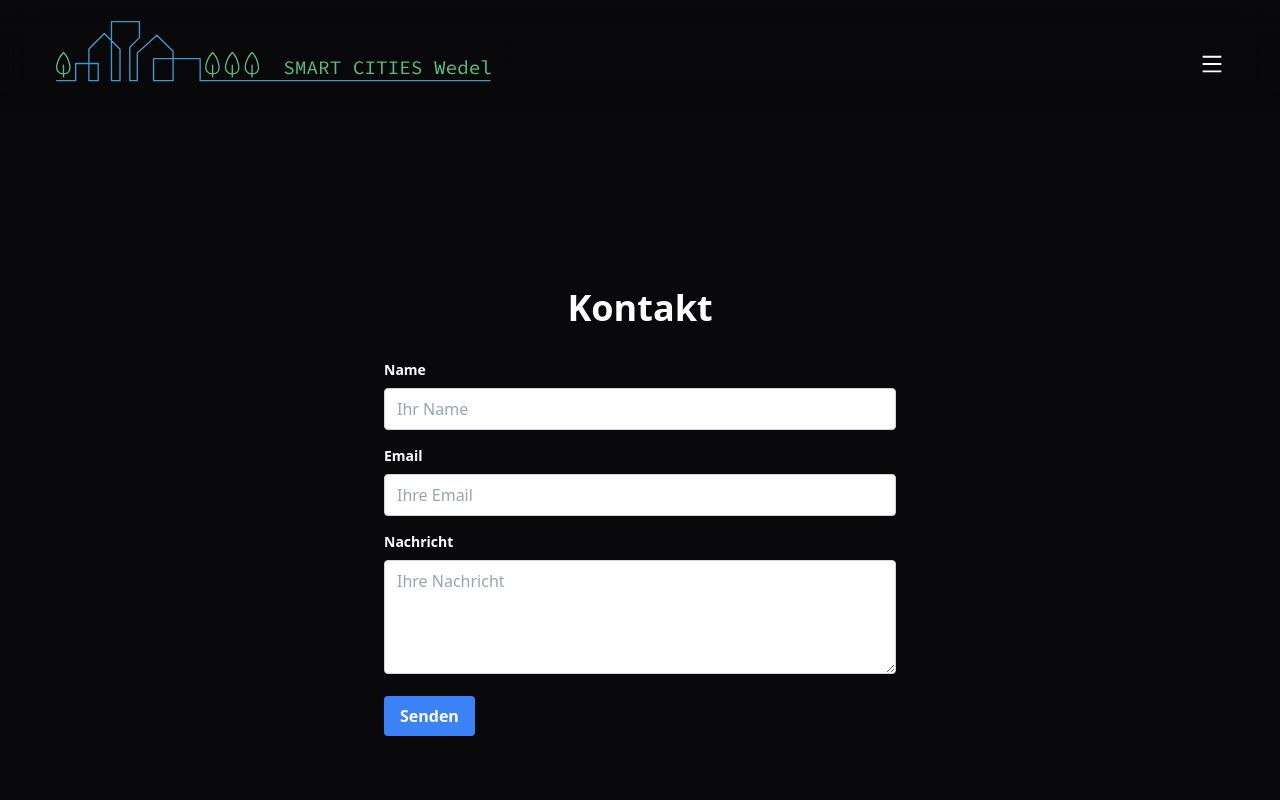
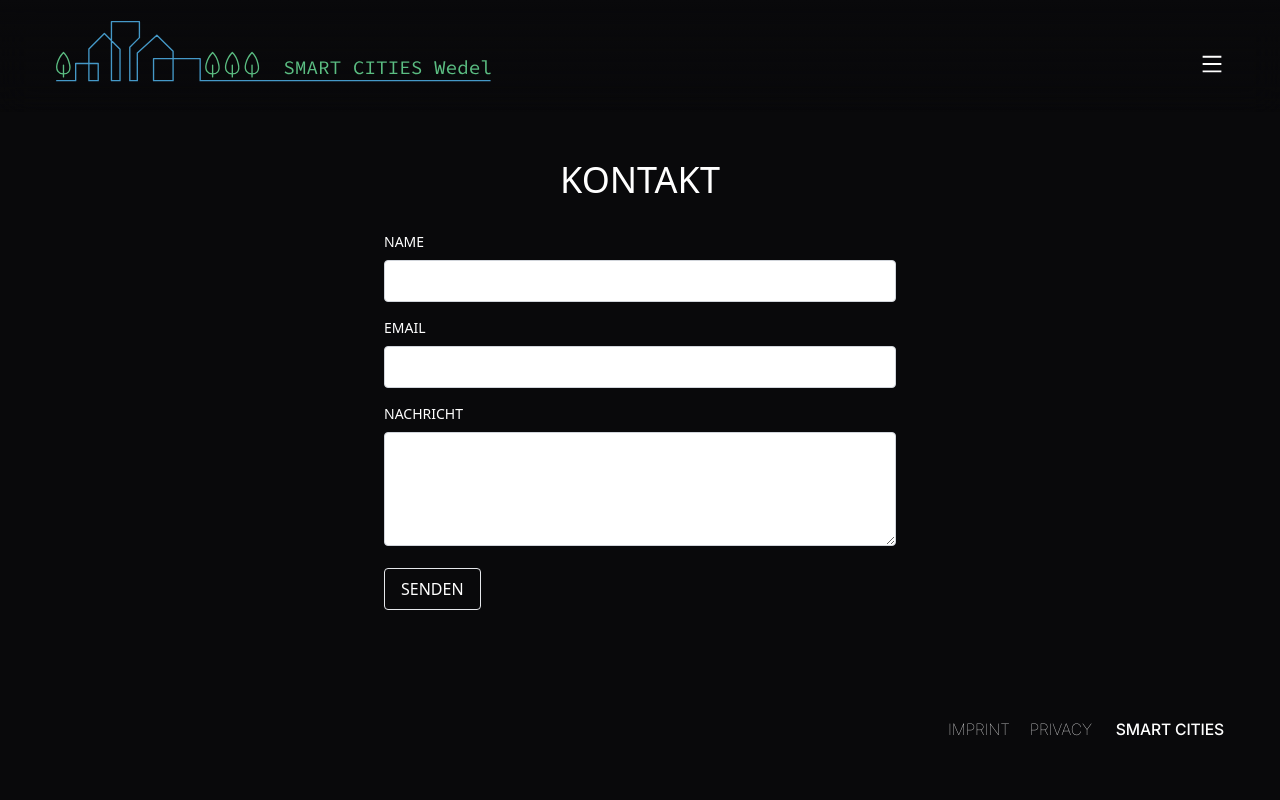
Before and after one commit to nlsmllr/SCFE, a Next.js app: page /Contact in a window 1280 px wide. Shown: the top 800 px of the page. Built offline with nearby package versions, Linux system fonts and the light colour scheme.

Commit message:
styling contact

```diff
--- a/src/app/Components/Molecules/Header.tsx
+++ b/src/app/Components/Molecules/Header.tsx
@@ -24,13 +24,13 @@ export const TopBar = () => {
               <Link href="/" className="menuBlock">Home</Link>
             </li>
             <li className="p-4 md:p-0 md:mx-4 flex justify-center md:justify-start">
-              <Link href="#about" className="menuBlock">About</Link>
+              <Link href="#about" className="menuBlock">Über uns</Link>
             </li>
             <li className="p-4 md:p-0 md:mx-4 flex justify-center md:justify-start">
-              <Link href="#services" className="menuBlock">Services</Link>
+              <Link href="#services" className="menuBlock">Service</Link>
             </li>
             <li className="p-4 md:p-0 md:mx-4 flex justify-center md:justify-start">
-              <Link href="/Contact" className="menuBlock">Contact</Link>
+              <Link href="/Contact" className="menuBlock">Kontakt</Link>
             </li>
           </ul>
         </div>
--- a/src/app/Contact/page.tsx
+++ b/src/app/Contact/page.tsx
@@ -8,45 +8,45 @@ export default function Contact() {
     <html className='html text-white'>
       <body>
         <TopBar />
-        <main className="flex flex-col items-center justify-center min-h-screen p-4">
-          <h1 className="text-4xl font-bold mb-8">Kontakt</h1>
+        <main className="flex flex-col items-center justify-center pt-12">
+          <h1 className="text-4xl font-thin uppercase mb-8">Kontakt</h1>
           <form className="w-full max-w-lg">
             <div className="mb-4">
-              <label className="block text-sm font-bold mb-2" htmlFor="name">
+              <label className="block text-sm font-thin uppercase mb-2" htmlFor="name">
                 Name
               </label>
               <input
                 className="w-full px-3 py-2 border border-gray-300 rounded text-black"
                 id="name"
                 type="text"
-                placeholder="Ihr Name"
+                placeholder=""
               />
             </div>
             <div className="mb-4">
-              <label className="block text-sm font-bold mb-2" htmlFor="email">
+              <label className="block text-sm font-thin uppercase mb-2" htmlFor="email">
                 Email
               </label>
               <input
                 className="w-full px-3 py-2 border border-gray-300 rounded text-black"
                 id="email"
                 type="email"
-                placeholder="Ihre Email"
+                placeholder=""
               />
             </div>
             <div className="mb-4">
-              <label className="block text-sm font-bold mb-2" htmlFor="message">
+              <label className="block text-sm font-thin uppercase mb-2" htmlFor="message">
                 Nachricht
               </label>
               <textarea
                 className="w-full px-3 py-2 border border-gray-300 rounded text-black"
                 id="message"
                 rows={4}
-                placeholder="Ihre Nachricht"
+                placeholder=""
               ></textarea>
             </div>
             <div className="flex items-center justify-between">
               <button
-                className="bg-blue-500 hover:bg-blue-700 text-white font-bold py-2 px-4 rounded"
+                className="hover:bg-white hover:text-black text-white font-thin uppercase border py-2 px-4 rounded"
                 type="submit"
               >
                 Senden
```
